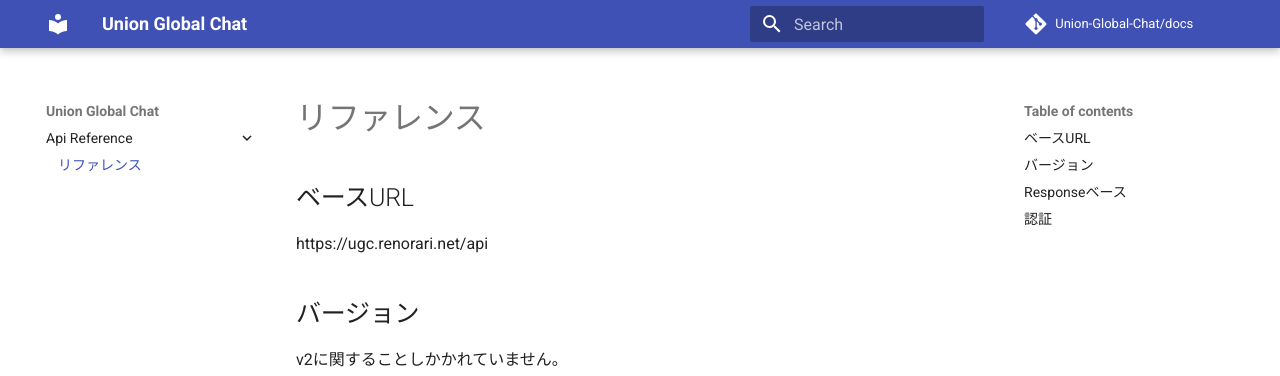
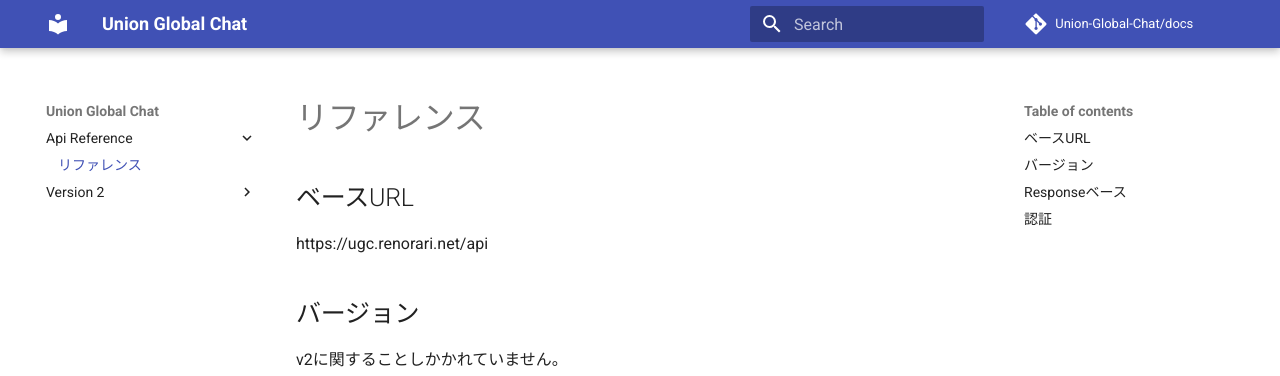
Before and after one commit to Union-Global-Chat/docs, an MkDocs documentation site: the page built from docs/reference.md, in a window 1280 px wide. Shown: the top 376 px of the page. Built offline with MkDocs 1.6.1 and Material for MkDocs 9.7.7, drawn with Linux system fonts in a browser that asks for light colours; comment, search, counter and statistics services are not loaded.

Commit message:
Update mkdocs.yml

```diff
--- a/mkdocs.yml
+++ b/mkdocs.yml
@@ -13,3 +13,5 @@ theme:
 nav:
   - Api Reference:
     - リファレンス: reference.md
+  - Version 2:
+    - メッセージ: messages.md
```
